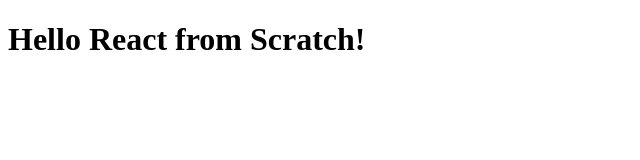
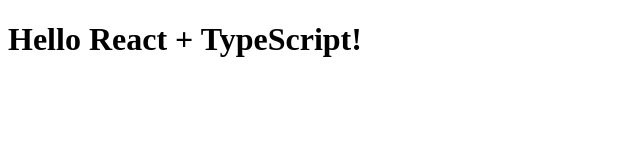
Before and after one commit to GJRKDK/auto-cicd-workflow, a React app: page / in a window 1280 px wide. Shown: the top 160 px of the page, without its empty margins (0-640 px from the left). Built offline with nearby package versions, Linux system fonts and the light colour scheme.

Commit message:
add TypeScript support

```diff
--- a/package.json
+++ b/package.json
@@ -4,6 +4,7 @@
   "main": "index.js",
   "license": "MIT",
   "scripts": {
+    "type-check": "tsc --noEmit",
     "start": "webpack serve --config webpack.config.js --mode development",
     "build": "webpack --config webpack.config.js --mode production"
   },
@@ -15,8 +16,12 @@
     "@babel/core": "^7.26.9",
     "@babel/preset-env": "^7.26.9",
     "@babel/preset-react": "^7.26.3",
+    "@babel/preset-typescript": "^7.26.0",
+    "@types/react": "^19.0.9",
+    "@types/react-dom": "^19.0.3",
     "babel-loader": "^9.2.1",
     "html-webpack-plugin": "^5.6.3",
+    "typescript": "^5.7.3",
     "webpack": "^5.98.0",
     "webpack-cli": "^6.0.1",
     "webpack-dev-server": "^5.2.0"
--- a/src/index.js
+++ /dev/null
@@ -1,13 +0,0 @@
-import React from "react";
-import ReactDOM from "react-dom/client";
-
-function App() {
-  return (
-    <div>
-      <h1>Hello React from Scratch!</h1>
-    </div>
-  );
-}
-
-const root = ReactDOM.createRoot(document.getElementById("root"));
-root.render(<App />);
--- /dev/null
+++ b/src/index.tsx
@@ -0,0 +1,11 @@
+import React from "react";
+import ReactDOM from "react-dom/client";
+
+function App() {
+  return <h1>Hello React + TypeScript!</h1>;
+}
+
+const root = ReactDOM.createRoot(
+  document.getElementById("root") as HTMLElement
+);
+root.render(<App />);
--- a/webpack.config.js
+++ b/webpack.config.js
@@ -3,7 +3,7 @@
 
 module.exports = {
   mode: "development", // or 'production' when you build for prod
-  entry: "./src/index.js", // Entry point of your app
+  entry: "./src/index.tsx", // Entry point of your app
   output: {
     path: path.resolve(__dirname, "dist"), // Output directory (absolute path)
     filename: "bundle.js", // Output bundle file name
@@ -12,7 +12,7 @@
   module: {
     rules: [
       {
-        test: /\.(js|jsx)$/, // Apply babel-loader to .js and .jsx files
+        test: /\.(js|jsx|ts|tsx)$/,
         exclude: /node_modules/,
         use: {
           loader: "babel-loader",
@@ -21,7 +21,7 @@
     ],
   },
   resolve: {
-    extensions: [".js", ".jsx"], // Allow imports without specifying .js or .jsx
+    extensions: [".ts", ".tsx", ".js", ".jsx"],
   },
   plugins: [
     new HtmlWebpackPlugin({
```
Also changed, not shown: tsconfig.json (added, +15 -0 lines), .babelrc, 1 other file (tests, documents, lock files or other folders).
